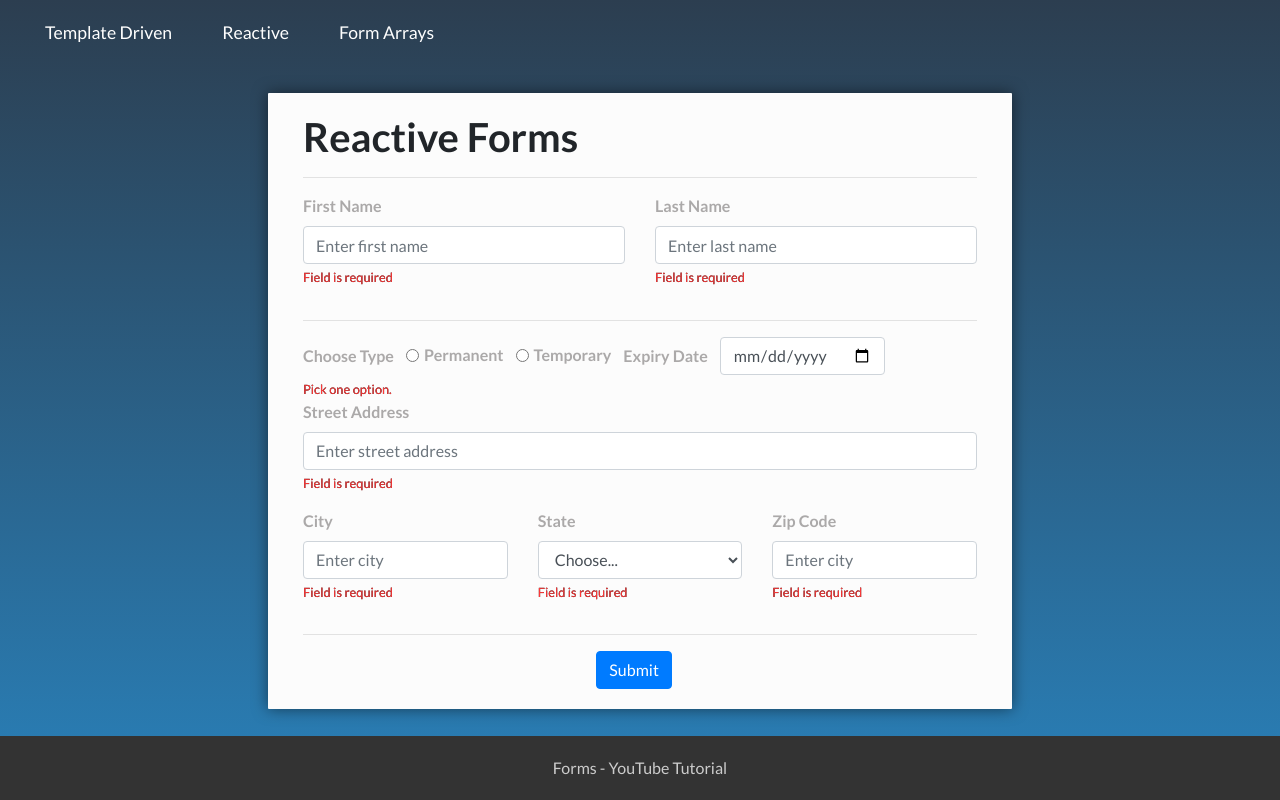
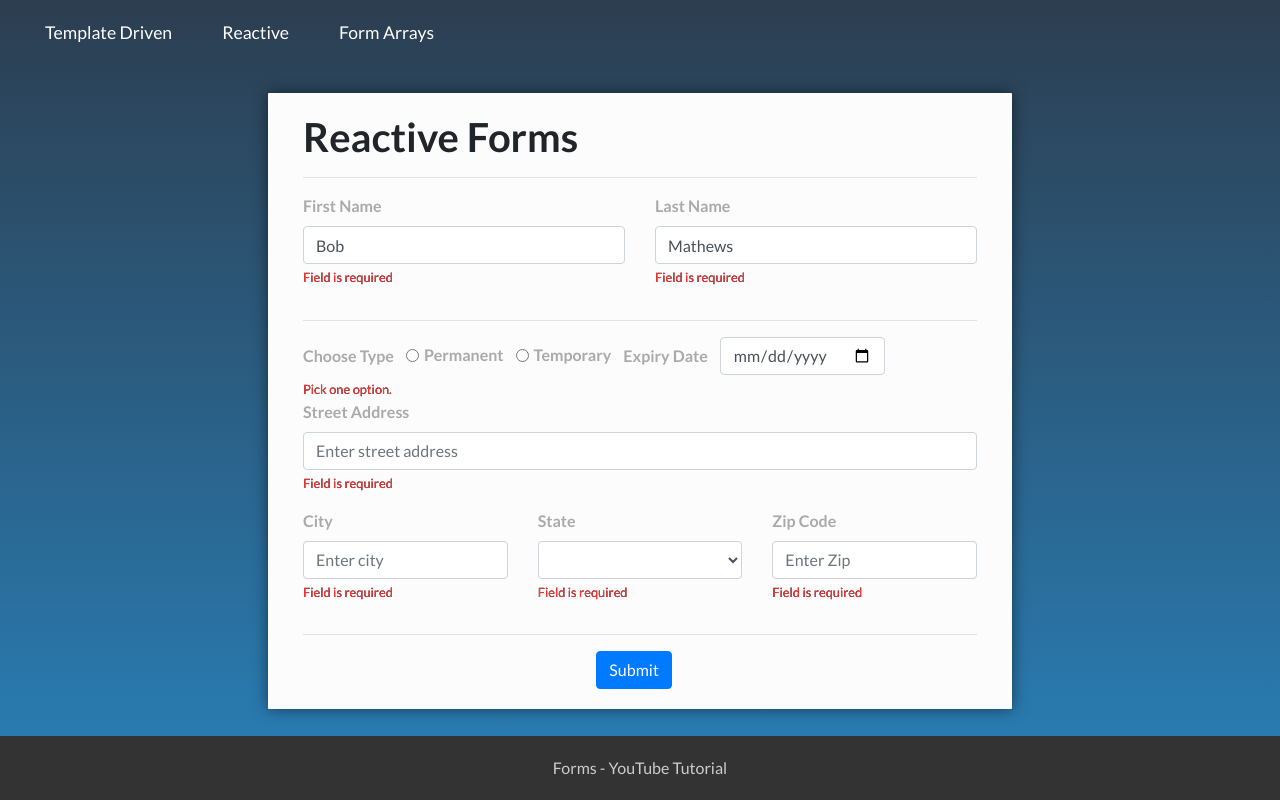
Before and after one commit to Jatin-Madaan/Angular-Forms, an Angular app: page /reactive in a window 1280 px wide. Built offline with nearby package versions, Linux system fonts and the light colour scheme; what ngx-highlightjs would draw is missing.

Commit message:
Reactive Form with two way binding

```diff
--- a/src/app/app.module.ts
+++ b/src/app/app.module.ts
@@ -13,7 +13,7 @@ import { NestedFormComponent } from './forms/nested-form/nested-form.component';
 
 import { Routes, RouterModule } from '@angular/router';
 import { FooterComponent } from './footer/footer.component';
-import { FormsModule } from '@angular/forms';
+import { FormsModule, ReactiveFormsModule } from '@angular/forms';
 import { ZipValidatorDirective } from './zip-validator.directive'
 
 const routes: Routes = [
@@ -38,7 +38,8 @@ const routes: Routes = [
     BrowserModule,
     RouterModule.forRoot(routes),
     HighlightModule.forRoot({ theme: 'arduino-light'}),
-    FormsModule
+    FormsModule,
+    ReactiveFormsModule
   ],
   providers: [],
   bootstrap: [AppComponent]
--- a/src/app/forms/reactive-sample/reactive-sample.component.html
+++ b/src/app/forms/reactive-sample/reactive-sample.component.html
@@ -10,7 +10,7 @@
 
   <!-- main form -->
   <div class="row">
-    <form action="" style="width:100%;">
+    <form action="" style="width:100%;" [formGroup]="reactiveForm">
       <div class="col">
 
         <!-- personal info -->
@@ -18,14 +18,14 @@
           <div class="col">
             <div class="form-group">
               <label for="fnText">First Name</label>
-              <input type="text" class="form-control" id="fnText" placeholder="Enter first name">
+              <input type="text" class="form-control" id="fnText" placeholder="Enter first name" formControlName="firstName" [(ngModel)]="user.fname">
               <small id="fnHelp" class="form-text custom-invalid-feedback">Field is required</small>
             </div>
           </div>
           <div class="col">
             <div class="form-group">
               <label for="lnText">Last Name</label>
-              <input type="text" class="form-control" id="lnText" placeholder="Enter last name">
+              <input type="text" class="form-control" id="lnText" placeholder="Enter last name" formControlName="lastName">
               <small id="fnHelp" class="form-text custom-invalid-feedback">Field is required</small>
             </div>
           </div>
@@ -41,27 +41,28 @@
 
 
         <!-- address form portion -->
-        <div class="row">
+        <div class="row" formGroupName="address">
           <div class="col-12">
             <label for="" class="form-check-inline">Choose Type</label>
             <div class="form-check form-check-inline">
-              <input class="form-check-input" type="radio" name="inlineRadioOptions" id="inlineRadio1" value="permanent">
+              <input class="form-check-input" type="radio" formControlName="addressType"
+               id="inlineRadio1" value="permanent">
               <label class="form-check-label" for="inlineRadio1">Permanent</label>
             </div>
             <div class="form-check form-check-inline">
-              <input class="form-check-input" type="radio" name="inlineRadioOptions" id="inlineRadio2" value="temporary">
+              <input class="form-check-input" type="radio" formControlName="addressType" id="inlineRadio2" value="temporary">
               <label class="form-check-label" for="inlineRadio2">Temporary</label>
             </div>
             <label class="form-check-inline" for="inlineRadio2">Expiry Date</label>
             <div class="form-check form-check-inline">
-              <input type="date" class="form-control" name="expiryDate" id="dateInput1">
+              <input type="date" class="form-control" formControlName="expiryDate" id="dateInput1">
             </div>
             <small class="form-check-inline form-text custom-invalid-feedback">Pick one option.</small>
           </div>
           <div class="col-12">
             <div class="form-group">
               <label for="addText">Street Address</label>
-              <input type="text" class="form-control" id="addText" placeholder="Enter street address">
+              <input type="text" class="form-control" formControlName="streetAddress" id="addText" placeholder="Enter street address">
               <small class="form-text custom-invalid-feedback">Field is required</small>
             </div>
           </div>
@@ -70,14 +71,14 @@
               <div class="col">
                 <div class="form-group">
                   <label for="city">City</label>
-                  <input type="text" class="form-control" id="city" placeholder="Enter city">
+                  <input type="text" class="form-control" id="city" formControlName="city" placeholder="Enter city">
                   <small class="form-text custom-invalid-feedback">Field is required</small>
                 </div>
               </div>
               <div class="col">
                 <div class="form-group">
                   <label for="state">State</label>
-                  <select id="inputState" class="form-control">
+                  <select id="inputState" class="form-control" formControlName="state">
                     <option selected>Choose...</option>
                     <option *ngFor="let item of states" [value]="item">{{item}}</option>
                   </select>
@@ -87,7 +88,7 @@
               <div class="col">
                 <div class="form-group">
                   <label for="zipcode">Zip Code</label>
-                  <input type="text" class="form-control" id="zipcode" placeholder="Enter city">
+                  <input type="text" class="form-control" id="zipcode" formControlName="zipcode" placeholder="Enter Zip">
                   <small class="form-text custom-invalid-feedback">Field is required</small>
                 </div>
               </div>
@@ -105,7 +106,7 @@
         <!-- final action buttons -->
         <div class="row justify-content-center">
           <div class="col-2">
-            <button type="button" class="btn btn-primary">Submit</button>
+            <button type="button" class="btn btn-primary" (click)="submitHandler()">Submit</button>
           </div>
         </div>
       </div>
--- a/src/app/forms/reactive-sample/reactive-sample.component.ts
+++ b/src/app/forms/reactive-sample/reactive-sample.component.ts
@@ -1,4 +1,5 @@
 import { Component, OnInit } from '@angular/core';
+import { FormBuilder, FormGroup } from '@angular/forms';
 
 @Component({
   selector: 'app-reactive-sample',
@@ -8,9 +9,30 @@ import { Component, OnInit } from '@angular/core';
 export class ReactiveSampleComponent implements OnInit {
 
   states: Array<String> = ['AR', 'AL', 'CA', 'DC'];
-  constructor() { }
+  reactiveForm : FormGroup;
+  user = {'fname' : 'Bob', 'lname' : 'Mathews'}
+  constructor(private _fb : FormBuilder) { }
 
   ngOnInit() {
+
+    console.log('Initial Value', this.user)
+
+    this.reactiveForm = this._fb.group({
+      firstName: [this.user.fname],
+      lastName: [this.user.lname],
+      address: this._fb.group({
+        addressType : [],
+        expiryDate : [],
+        streetAddress : [],
+        city : [],
+        state : [],
+        zipcode : []
+      })
+    });
   }
 
+  submitHandler(){
+    console.log(this.reactiveForm);
+    console.log('Final Value', this.user)
+  }
 }
```
